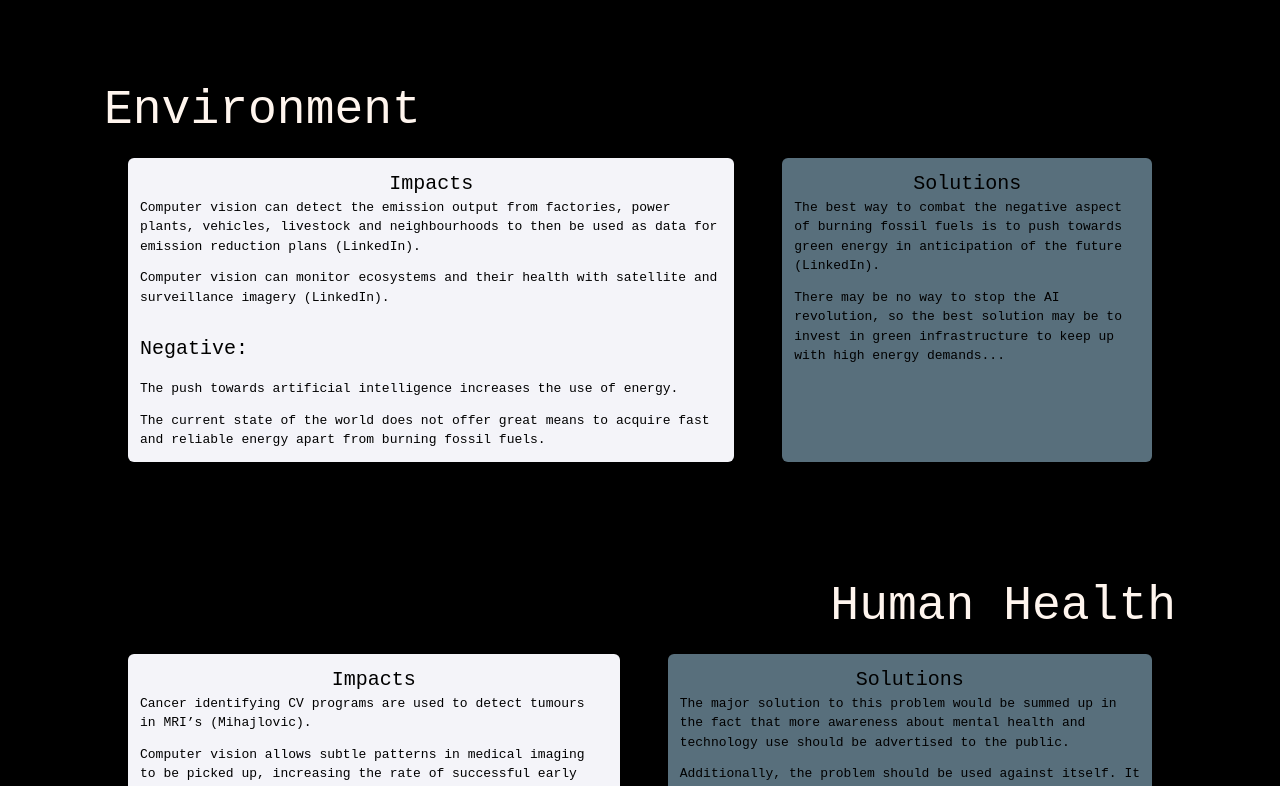
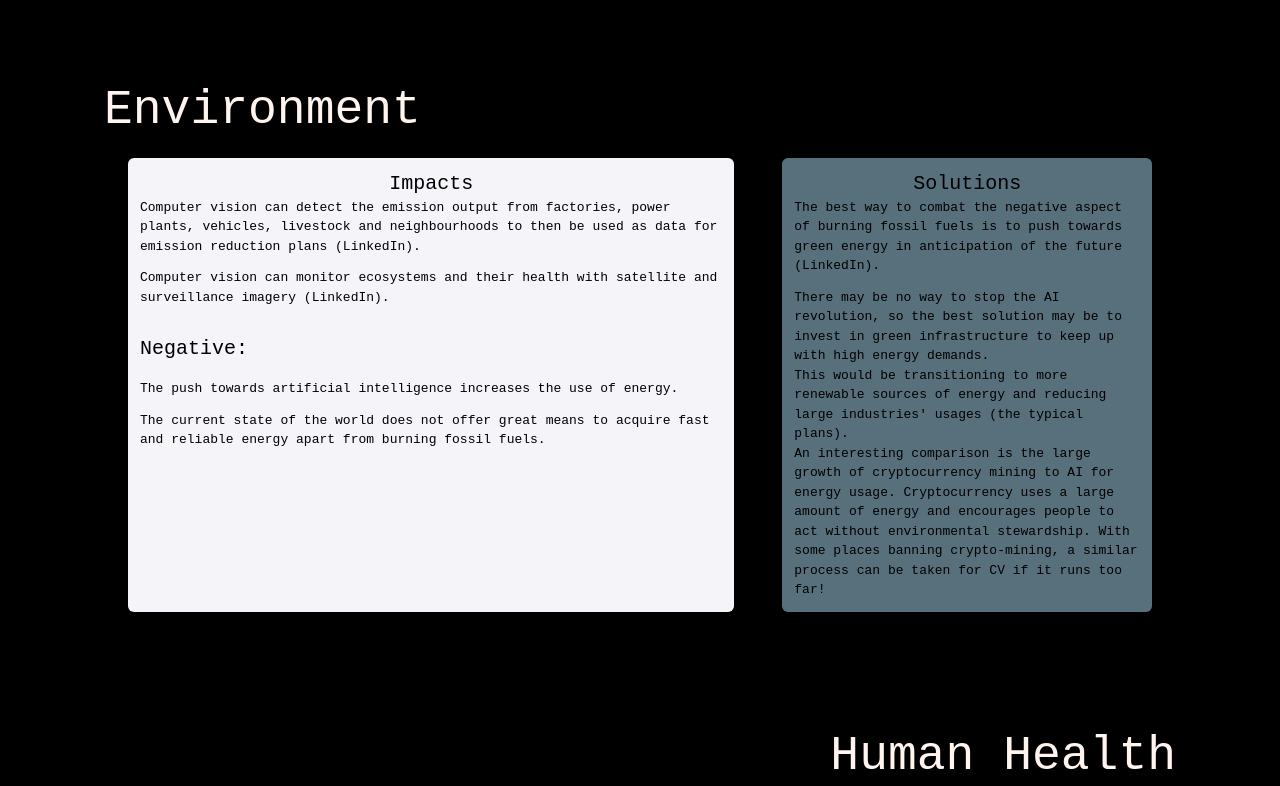
Before and after one commit to Jantomz/ISU-website, a Next.js app: page /impacts in a window 1280 px wide. Shown: the part 1764-2550 px from the top of the page. Built offline with nearby package versions, Linux system fonts and the light colour scheme.

Commit message:
Added a bit

```diff
--- a/src/pages/impacts.tsx
+++ b/src/pages/impacts.tsx
@@ -124,7 +124,18 @@ export default function Impacts() {
             <p className=" text-black">
               There may be no way to stop the AI revolution, so the best
               solution may be to invest in green infrastructure to keep up with
-              high energy demands...
+              high energy demands.
+            </p>
+            <p className=" text-black">
+              This would be transitioning to more renewable sources of energy
+              and reducing large industries' usages (the typical plans).
+            </p>
+            <p className=" text-black">
+              An interesting comparison is the large growth of cryptocurrency
+              mining to AI for energy usage. Cryptocurrency uses a large amount
+              of energy and encourages people to act without environmental
+              stewardship. With some places banning crypto-mining, a similar
+              process can be taken for CV if it runs too far!
             </p>
           </div>
         </div>
```
